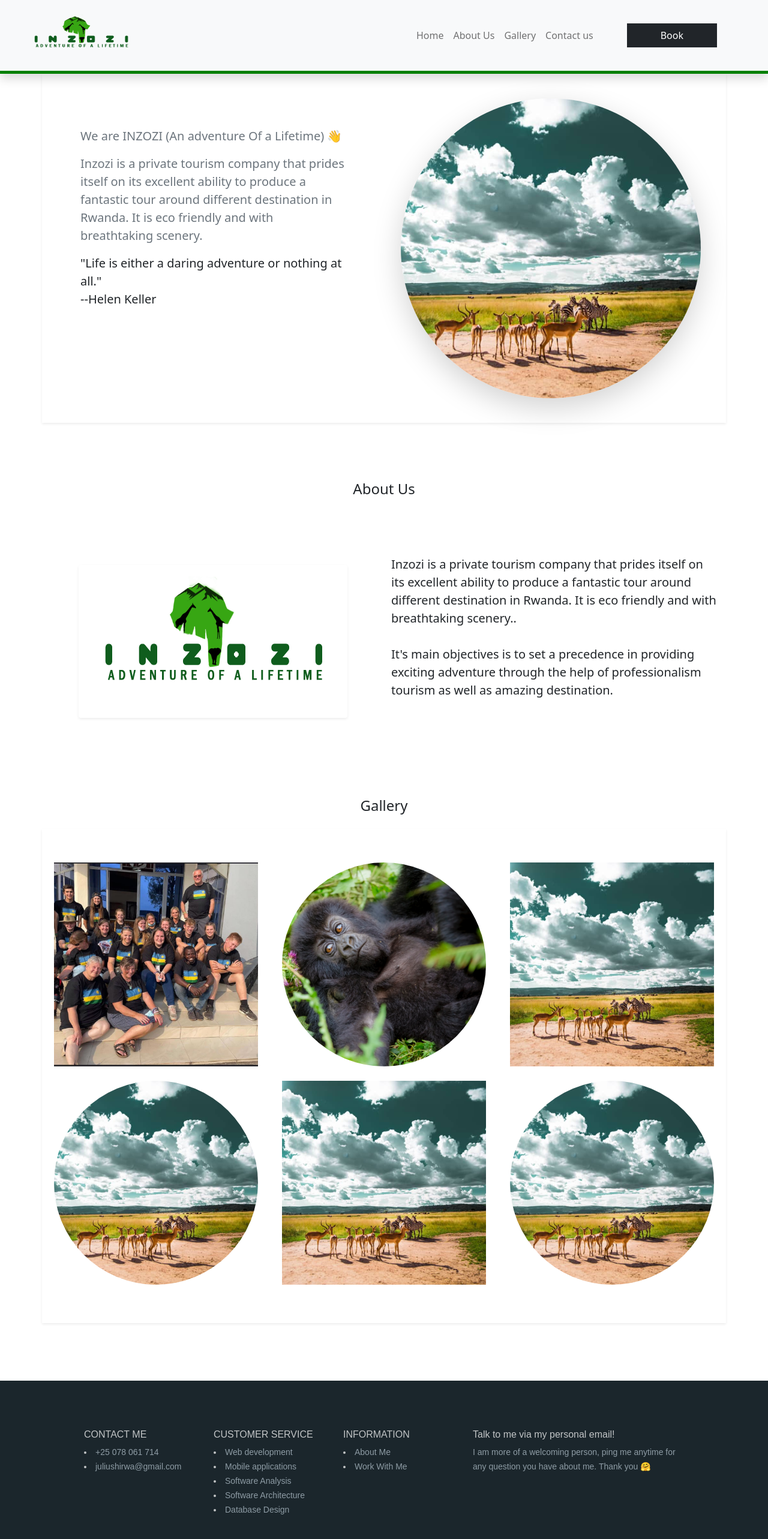
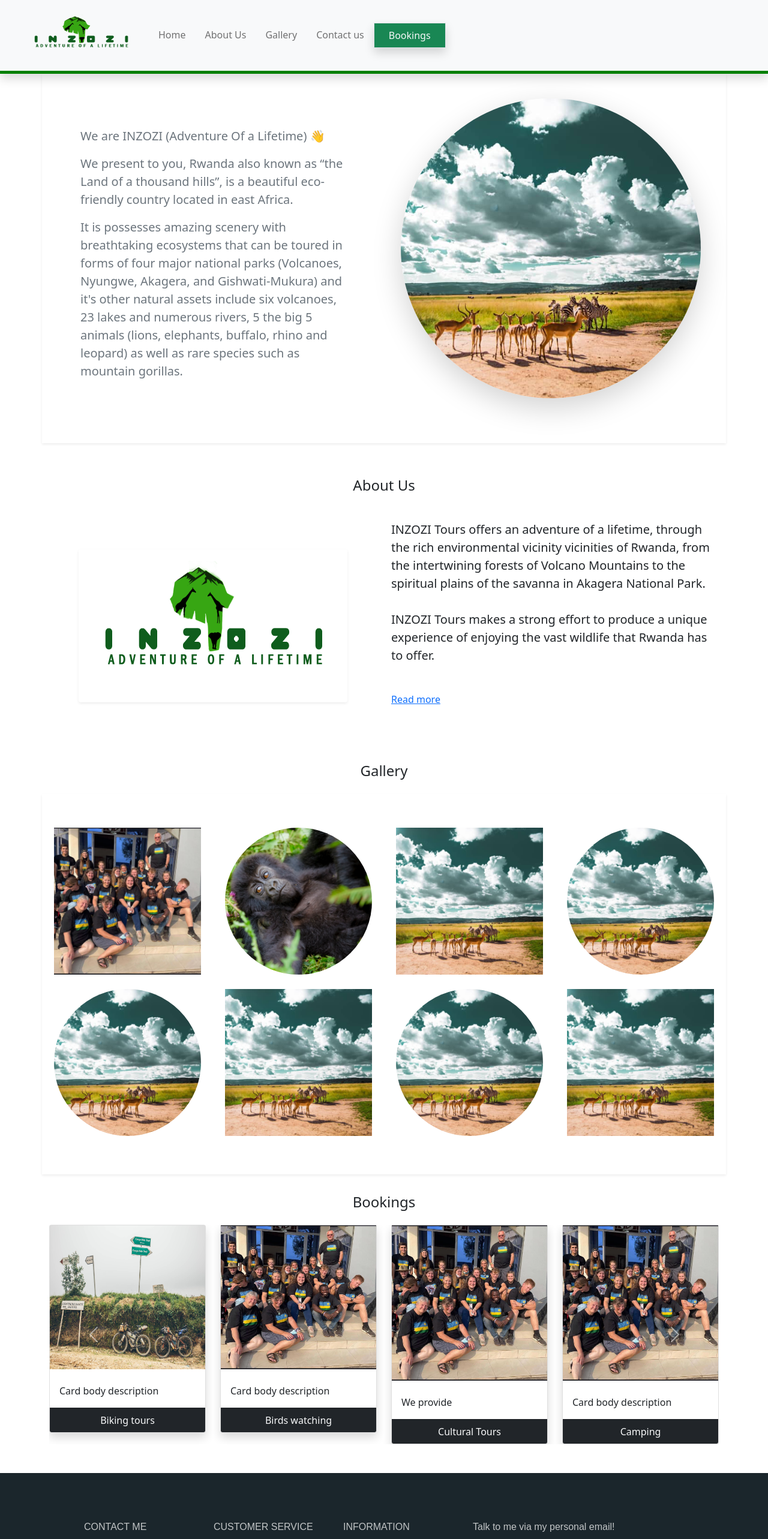
Before and after one commit to j4l13n/inzozi, a Next.js app: page / in a window 1280 px wide. Shown: the top 2566 px of the page at 60% size. Built offline with nearby package versions, Linux system fonts and the light colour scheme.

Commit message:
finish about us side content

```diff
--- a/components/About/index.js
+++ b/components/About/index.js
@@ -1,25 +1,88 @@
+import { useState } from "react";
+
 const AboutUs = () => {
   return (
     <div className="container" style={{
-      marginTop: "80px",
+      marginTop: "40px",
       marginBottom: "20px"
     }}>
       <div className="h4 p-3 d-flex justify-content-center">About Us</div>
       <div className="row" style={{
-        paddingTop: "40px"
+        paddingTop: "20px"
       }}>
         <div className="col d-flex justify-content-center py-5">
           <img src="/inzozi-logo.png" alt="" className="rounded shadow-sm"  />
         </div>
-        <div className="col d-flex justify-content-center align-self-center font-weight-light">
-          <p className="lead">
-           Inzozi is a private tourism company that  prides itself on its excellent ability
-           to produce a fantastic tour around different destination in Rwanda.
-           It is eco friendly and with breathtaking scenery..<br /><br />
+        <div className="col">
+          <div className="row">
+            {/* <div className="h4 py-2">About Us</div> */}
+            <p className="lead">
+            <b>INZOZI Tours</b> offers an adventure of a lifetime,
+            through the rich environmental vicinity  vicinities of Rwanda,
+            from the intertwining forests of Volcano Mountains to the
+            spiritual plains of the savanna in Akagera National Park.<br /><br />
 
-           It&apos;s main objectives is to set a precedence in providing exciting adventure
-           through the help of professionalism tourism as well as amazing destination.<br /><br />
-          </p>
+            <b>INZOZI Tours</b> makes a strong effort to produce a unique
+            experience of enjoying the vast wildlife that Rwanda has to offer.<br /><br />
+            </p>
+          </div>
+          <div className="row">
+            <a type="button" data-bs-toggle="modal" data-bs-target="#exampleModal" className="" style={{cursor: 'pointer'}}>Read more</a>
+          </div>
+        </div>
+      </div>
+      <div className="modal fade" tabIndex="-1" id="exampleModal" aria-labelledby="exampleModalLabel" aria-hidden="true">
+        <div className="modal-dialog">
+          <div className="modal-content">
+            {/* <div className="modal-header border-0">
+
+            </div> */}
+            <div className="modal-body">
+              <button type="button" className="btn-close" data-bs-dismiss="modal" aria-label="Close"></button>
+                <div className="border-bottom">
+                  <img src="/inzozi-logo.png" className="" alt="" />
+                </div>
+                <div className="row py-2 border-bottom">
+                  {/* <div className="h5 py-2">About Us</div> */}
+                  <p className="font-weight-light fw-light">
+                  <b>INZOZI Tours</b> offers an adventure of a lifetime,
+                  through the rich environmental vicinity  vicinities of Rwanda,
+                  from the intertwining forests of Volcano Mountains to the
+                  spiritual plains of the savanna in Akagera National Park.<br /><br />
+
+                  <b>INZOZI Tours</b> makes a strong effort to produce a unique
+                  experience of enjoying the vast wildlife that Rwanda has to offer.<br /><br />
+                  </p>
+                </div>
+                <div className="row py-2 border-bottom">
+                  <div className="h5 py-2">Vision</div>
+                  <p className="font-weight-light fw-light">
+                  The vision of Inzozi Tours is to create awareness
+                  to of the stunning wildlife that Rwanda has,
+                  to offer while creating a professional atmosphere
+                  to give the clients an the very best experience like
+                  they have never had before. Inzozi Tours also seeks
+                  to promote tourism activities by involving the local communities.
+                  </p>
+                </div>
+                <div className="row py-2">
+                  <div className="h5 py-2">Mission</div>
+                  {/* <ul className="mx-4 me-auto"> */}
+                  <p className="font-weight-light fw-light">
+                    - Promoting the ecotourism in local communities by using
+                    the indigenous knowledge, skills and the basic resources
+                    especially around tourism attractions
+                  </p>
+                  <p className="font-weight-light fw-light">
+                    - Bringing awareness to the importance of protecting the ecosystem
+                  </p>
+                </div>
+            </div>
+            <div className="modal-footer">
+              <button type="button" className="btn btn-secondary" data-bs-dismiss="modal">Close</button>
+              {/* <button type="button" className="btn btn-primary">Save changes</button> */}
+            </div>
+          </div>
         </div>
       </div>
     </div>
--- a/components/Book/index.js
+++ b/components/Book/index.js
@@ -1,11 +1,86 @@
 const Book = () => {
   return (
-    <div className="container">
-      <div className="h4 d-flex justify-content-center">Book Now</div>
+    <div className="container" id="bookings">
+      <div className="h4 p-3 d-flex justify-content-center">Bookings</div>
       <div className="row">
-        <div className="col input-group">
-          <input type="text" placeholder="Enter mobile" />
+      <div id="carouselExampleControls" className="carousel slide" data-bs-ride="carousel">
+        <div className="carousel-inner">
+          <div className="carousel-item active">
+            <div className="row d-flex justify-content-center">
+              <div className="col-3">
+                <div className="card shadow">
+                  <div className="card-title">
+                    <img src="/Congo-Nile-Trail.jpeg" className="d-block w-100" height="240" alt="..." />
+                  </div>
+                  <div className="card-body">Card body description</div>
+                  <div className="card-footer bg-dark text-light d-flex justify-content-center">
+                    Biking tours
+                  </div>
+                </div>
+              </div>
+              <div className="col-3">
+                <div className="card shadow">
+                  <div className="card-title">
+                    <img src="/group@2x.png" className="d-block w-100" height="240" alt="..." />
+                  </div>
+                  <div className="card-body">Card body description</div>
+                  <div className="card-footer bg-dark text-light d-flex justify-content-center">
+                    Birds watching
+                  </div>
+                </div>
+              </div>
+              <div className="col-3">
+                <div className="card shadow">
+                  <div className="card-title">
+                    <img src="/group@2x.png" className="d-block w-100" alt="..." />
+                  </div>
+                  <div className="card-body">
+                    We provide
+                  </div>
+                  <div className="card-footer bg-dark text-light d-flex justify-content-center">
+                    Cultural Tours
+                  </div>
+                </div>
+              </div>
+              <div className="col-3">
+                <div className="card shadow">
+                  <div className="card-title">
+                    <img src="/group@2x.png" className="d-block w-100" alt="..." />
+                  </div>
+                  <div className="card-body">Card body description</div>
+                  <div className="card-footer bg-dark text-light d-flex justify-content-center">
+                    Camping
+                  </div>
+                </div>
+              </div>
+            </div>
+          </div>
+          <div className="carousel-item">
+            <div className="row">
+              <div className="col">
+                col1
+              </div>
+              <div className="col">
+                col2
+              </div>
+              <div className="col">
+                col3
+              </div>
+            </div>
+          </div>
+          {/* <div className="carousel-item">
+            <img src="/group@2x.png" className="d-block w-100" alt="..." />
+          </div> */}
         </div>
+        <button className="carousel-control-prev" type="button" data-bs-target="#carouselExampleControls" data-bs-slide="prev">
+          <span className="carousel-control-prev-icon" aria-hidden="true"></span>
+          <span className="visually-hidden">Previous</span>
+        </button>
+        <button className="carousel-control-next" type="button" data-bs-target="#carouselExampleControls" data-bs-slide="next">
+          <span className="carousel-control-next-icon" aria-hidden="true"></span>
+          <span className="visually-hidden">Next</span>
+        </button>
+      </div>
       </div>
     </div>
   )
--- a/components/Footer/index.js
+++ b/components/Footer/index.js
@@ -7,7 +7,7 @@ const Footer = () => {
         <div className="footer-elements">
           <div className="footer-text">
             <h6>CONTACT ME</h6>
-            <li><a href="#" className="text-decoration-none text-dark">+25 078 061 714</a></li>
+            <li><a href="#" className="text-decoration-none text-dark">+25 078 </a></li>
             <li><a href="#" className="text-decoration-none text-dark">juliushirwa@gmail.com</a></li>
           </div>
           <div className="footer-text">
--- a/components/Gallery/index.js
+++ b/components/Gallery/index.js
@@ -2,48 +2,62 @@ import Image from 'next/image'
 
 const Gallery = () => {
   return (
-    <div id="gallery" className="container py-5">
+    <div id="gallery" className="container py-3">
       <div className="h4 p-3 d-flex justify-content-center">Gallery</div>
       <div className="shadow-sm row py-5">
-        <div className="col-md-4 col-lg-4">
+        <div className="col-md-3 col-lg-3">
           <div className="card m-2 border-0">
             <div className="card-title">
               <img src="/group@2x.png" className="" style={{width: "100%"}}/>
             </div>
           </div>
         </div>
-        <div className="col-md-4 col-lg-4">
+        <div className="col-md-3 col-lg-3">
           <div className="card m-2 border-0">
             <div className="card-title">
               <img src="/gorilla@2x.png" className="rounded-circle" style={{width: "100%"}}/>
             </div>
           </div>
         </div>
-        <div className="col-md-4 col-lg-4">
+        <div className="col-md-3 col-lg-3">
           <div className="card m-2 border-0">
             <div className="card-title">
               <img src="/inzozi-home-pic@2x.png" className="" style={{width: "100%", height: "100%"}}/>
             </div>
           </div>
         </div>
-        <div className="col-md-4 col-lg-4">
+        <div className="col-md-3 col-lg-3">
           <div className="card m-2 border-0">
             <div className="card-title">
               <img src="/inzozi-home-pic@2x.png" className="rounded-circle" style={{width: "100%", height: "100%"}}/>
             </div>
           </div>
         </div>
-        <div className="col-md-4 col-lg-4">
+        <div className="col-md-3 col-lg-3">
+          <div className="card m-2 border-0">
+            <div className="card-title">
+              <img src="/inzozi-home-pic@2x.png" className="rounded-circle" style={{width: "100%", height: "100%"}}/>
+            </div>
+          </div>
+        </div>
+        <div className="col-md-3 col-lg-3">
           <div className="card m-2 border-0">
             <div className="card-title">
               <img src="/inzozi-home-pic@2x.png" className="" style={{width: "100%", height: "100%"}}/>
             </div>
           </div>
         </div>
-        <div className="col-md-4 col-lg-4">
+        <div className="col-md-3 col-lg-3">
           <div className="card m-2 border-0">
             <div className="card-title">
               <img src="/inzozi-home-pic@2x.png" className="rounded-circle" style={{width: "100%", height: "100%"}}/>
+            </div>
+          </div>
+        </div>
+        <div className="col-md-3 col-lg-3">
+          <div className="card m-2 border-0">
+            <div className="card-title">
+              <img src="/inzozi-home-pic@2x.png" className="" style={{width: "100%", height: "100%"}}/>
             </div>
           </div>
         </div>
--- a/components/Header/index.js
+++ b/components/Header/index.js
@@ -17,27 +17,30 @@ const Header = () => {
             <Image src='/inzozi-logo-xs.png' alt="Inzozi" width="195px" className="" height="80" />
           </a>
         </Link>
-        {/* <div className="collapse navbar-collapse"> */}
-          <ul className="navbar-nav ml-auto">
+        <button className="navbar-toggler border-0 btn-link" type="button" data-bs-toggle="collapse" data-bs-target="#navbarSupportedContent" aria-controls="navbarSupportedContent" aria-expanded="false" aria-label="Toggle navigation">
+          <span className="navbar-toggler-icon"></span>
+        </button>
+        <div className="collapse navbar-collapse" id="navbarSupportedContent">
+          <ul className="navbar-nav me-auto mb-2 mb-lg-0">
             <li className="nav-item">
-              <a className="nav-link" ariaCurrent="page" href="#">
+              <a className="nav-link px-3" aria-current="page" href="#">
                 Home
               </a>
             </li>
             <li className="nav-item">
-              <a className="nav-link" ariaCurrent="page" href="#about-us">About Us</a>
+              <a className="nav-link px-3" aria-current="page" href="#about-us">About Us</a>
             </li>
             <li className="nav-item">
-              <a className="nav-link" ariaCurrent="page" href="#gallery">Gallery</a>
+              <a className="nav-link px-3" aria-current="page" href="#gallery">Gallery</a>
             </li>
             <li className="nav-item">
-              <a className="nav-link" ariaCurrent="page" href="#footer">Contact us</a>
+              <a className="nav-link px-3" aria-current="page" href="#footer">Contact us</a>
             </li>
-            <li className="nav-item bg-dark px-5 mx-5">
-              <a className="nav-link text-white" ariaCurrent="page" href="#">Book</a>
+            <li className="nav-item">
+              <a className="nav-link bg-success text-light px-4 shadow border d-flex justify-content-center" aria-current="page" href="#bookings">Bookings</a>
             </li>
           </ul>
-        {/* </div> */}
+        </div>
       </div>
     </nav>
   );
--- a/components/Home/index.js
+++ b/components/Home/index.js
@@ -6,15 +6,20 @@ const Home = () => {
       <div className="row shadow-sm" style={{paddingTop: "25px", paddingBottom: "25px"}}>
         <div className="col-md-6 p-2">
           <div className="m-5 p-2">
-            <p className="lead font-weight-light text-muted"><span className="">We are</span> <b className="">INZOZI (An adventure Of a Lifetime)</b> 👋</p>
+            <p className="lead font-weight-light text-muted"><span className="">We are</span> <b className="">INZOZI (Adventure Of a Lifetime)</b> 👋</p>
             <p className="lead font-weight-light text-muted">
-            Inzozi is a private tourism company that  prides itself on its excellent
-            ability to produce a fantastic tour around different destination in Rwanda.
-            It is eco friendly and with breathtaking scenery.
+            We present to you, Rwanda also known as “the Land of a thousand hills”,
+            is a beautiful eco-friendly country located in east Africa.
             </p>
-            <p className="lead font-weight-light">
-              &quot;Life is either a daring adventure or nothing at all.&quot; <br />
-              --Helen Keller
+            <p className="lead font-weight-light text-muted">
+              {/* &quot;Life is either a daring adventure or nothing at all.&quot; <br />
+              --Helen Keller */}
+              It is possesses amazing scenery with breathtaking ecosystems
+              that can be toured in forms of four major national parks
+              (Volcanoes, Nyungwe, Akagera, and Gishwati-Mukura) and it&apos;s
+              other natural assets include six volcanoes, 23 lakes and numerous
+              rivers, 5 the big 5 animals (lions, elephants, buffalo, rhino
+              and leopard) as well as rare species such as mountain gorillas.
             </p>
           </div>
         </div>
--- a/pages/_app.js
+++ b/pages/_app.js
@@ -1,5 +1,6 @@
 /* eslint-disable @next/next/no-sync-scripts */
 import Head from 'next/head';
+import {useEffect} from 'react'
 
 import 'bootstrap/dist/css/bootstrap.min.css';
 import '../styles/globals.css'
@@ -12,6 +13,9 @@ import { faCoffee } from '@fortawesome/free-solid-svg-icons'
 library.add(fab, faCoffee)
 
 function MyApp({ Component, pageProps }) {
+  useEffect(() => {
+    typeof document !== undefined ? require('bootstrap/dist/js/bootstrap') : null
+  }, [])
   return (
     <>
       <Head>
--- a/pages/index.js
+++ b/pages/index.js
@@ -12,7 +12,7 @@ const HomePage = () => {
       <Home />
       <AboutUs />
       <Gallery />
-      {/* <Book /> */}
+      <Book />
       <Footer />
     </>
   );
```
Also changed, not shown: package.json (+10 -7 lines), public/Congo-Nile-Trail.jpeg (added), 1 other file (tests, documents, lock files or other folders).
